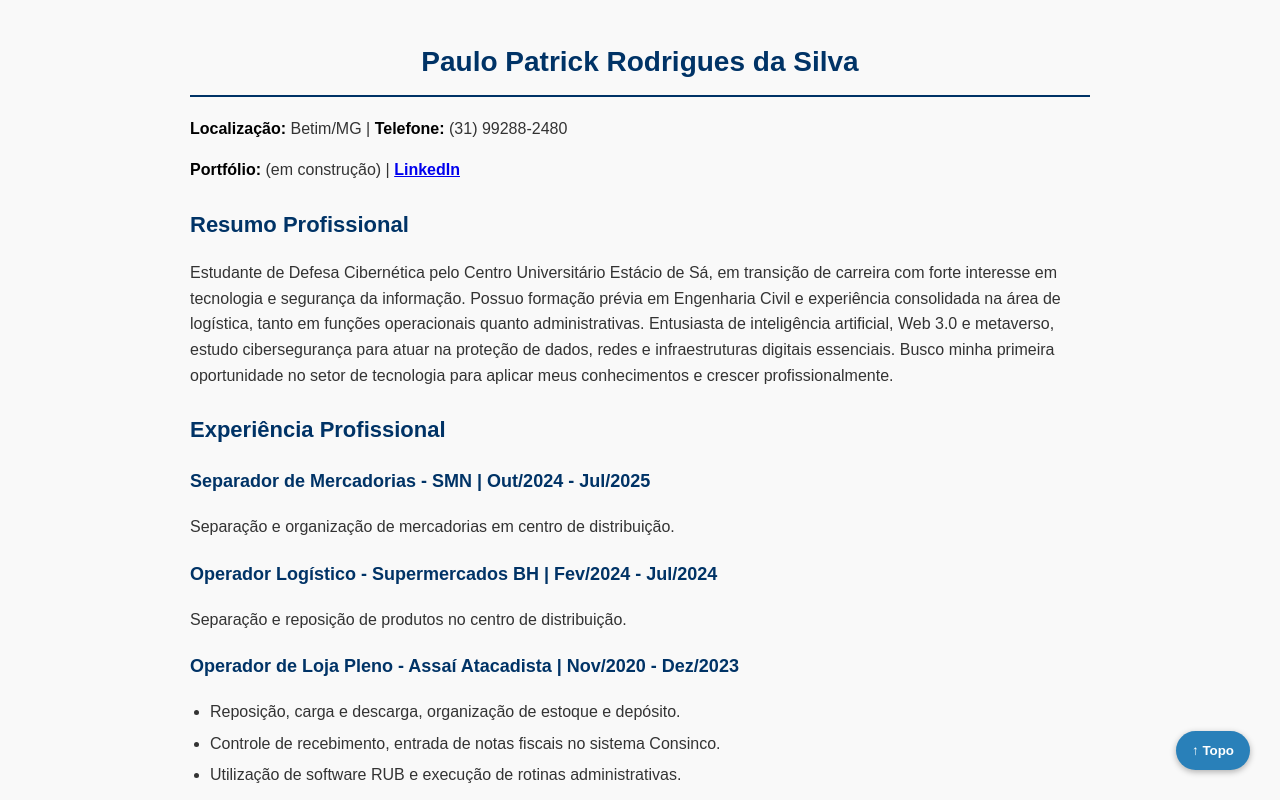
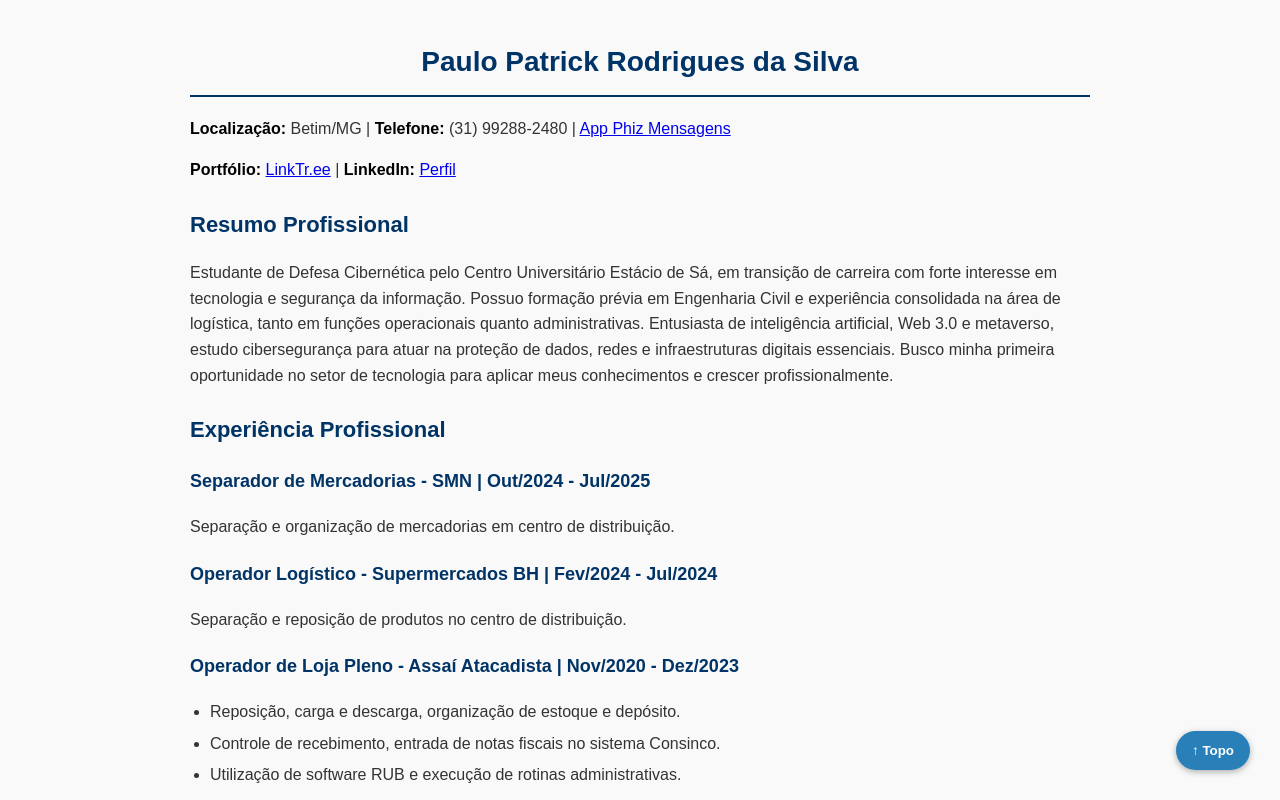
Before and after one commit to Eipatrick/CIBRATEC, a plain HTML site: page sobre_patrick.html in a window 1280 px wide. Shown: the top 800 px of the page. Drawn offline with Linux system fonts and the light colour scheme.

Commit message:
Att Sobre
Phiz

```diff
--- a/sobre_patrick.html
+++ b/sobre_patrick.html
@@ -10,8 +10,15 @@
 
 <h1 class="principal_title">Paulo Patrick Rodrigues da Silva</h1>
 
-<p><strong>Localização:</strong> Betim/MG | <strong>Telefone:</strong> (31) 99288-2480</p>
-<p><strong>Portfólio:</strong> (em construção) | <strong><a href="https://www.linkedin.com/in/paulo-patrick-rodrigues-a88534259/" target="_blank" rel="noopener noreferrer">LinkedIn</a></strong></p>
+<p><strong>Localização:</strong> Betim/MG | <strong>Telefone:</strong> (31) 99288-2480 | <a href="https://share.phiz.chat/contact?params=YXBwTGluaz1waGl6c2NoZW1lOi8vdXNlcklkPTEwMDEzOTQ0JmZyb21Vc2VySWQ9MTAwMTM5NDQmc2hhcmVUeXBlPWNvbnRhY3Q=&token=b394e3e7cd7e474a995d1f532e567cfd">App Phiz Mensagens</a></p>
+<p>
+  <strong>Portfólio:</strong>
+  <a href="https://linktr.ee/olapatrick" target="_blank" rel="noopener noreferrer">LinkTr.ee</a>
+  |
+  <strong>LinkedIn:</strong>
+  <a href="https://www.linkedin.com/in/paulo-patrick-rodrigues-a88534259/" target="_blank" rel="noopener noreferrer">Perfil</a>
+</p>
+
 
 <h2>Resumo Profissional</h2>
 <p>
```
